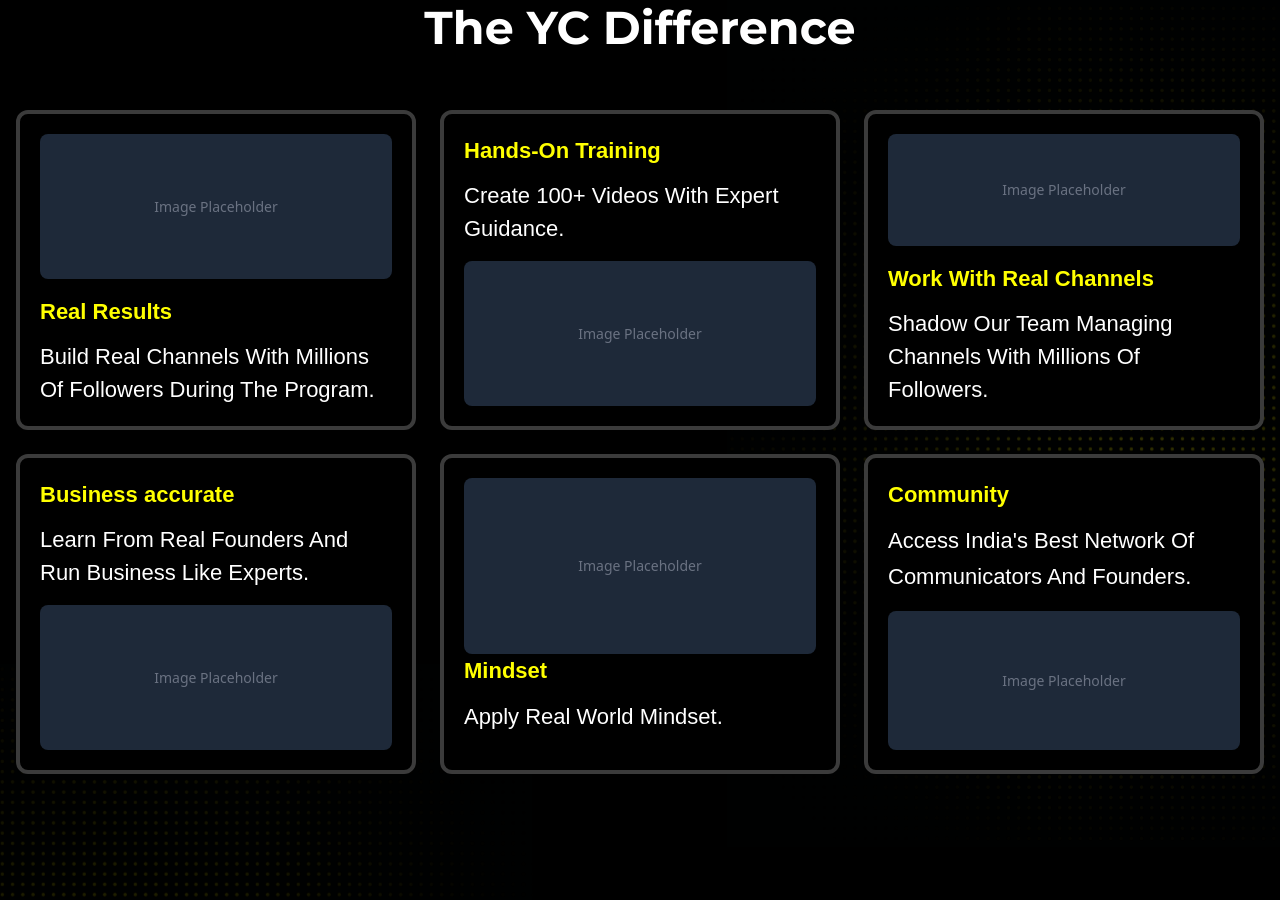
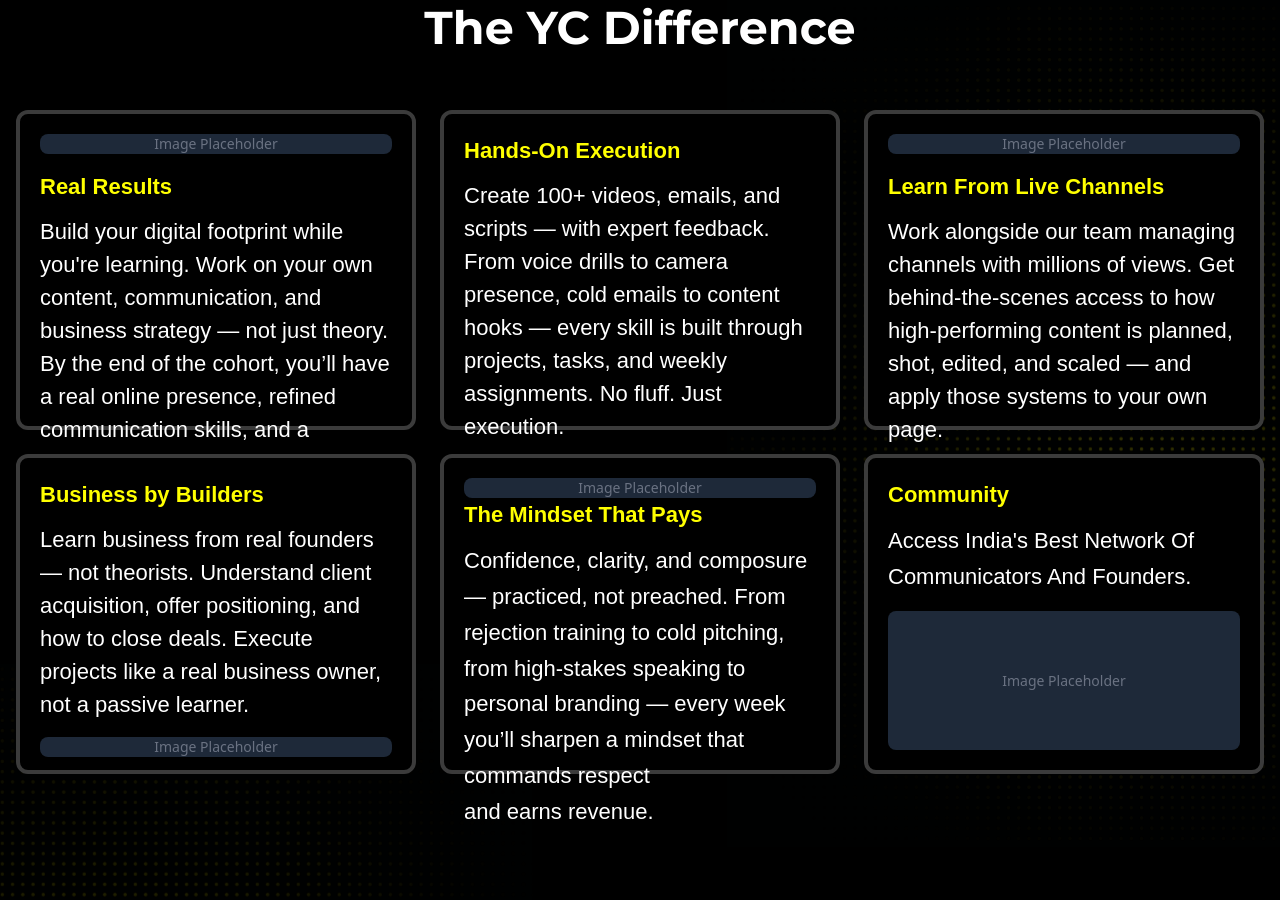
Before and after one commit to yapcapitalist/YC, a React (Vite) app: page / in a window 1280 px wide. Shown: the part 11100-12000 px from the top of the page. Built offline with nearby package versions, Linux system fonts and the light colour scheme; a web font is replaced by a local one.

Commit message:
updated content for yc difference section

```diff
--- a/src/components/TheYcDifference.jsx
+++ b/src/components/TheYcDifference.jsx
@@ -24,15 +24,18 @@ export default function YCDifference() {
             </div>
             <p className="mb-3 sdiffize- !text-[#ffff00] !font-extrabold">Real Results</p>
             <p className="price-light">
-              Build Real Channels With Millions Of Followers During The Program.
+            Build your digital footprint while you're learning.
+Work on your own content, communication, and business strategy — not just theory. By the end of the cohort, you’ll have a real online presence, refined communication skills, and a monetizable personal brand.
+
             </p>
           </div>
 
           {/* Hands-On Training - card with text first */}
           <div className="custom-border rounded-xl p-5 flex flex-col h-80">
-            <p className=" mb-3 size-diff !text-[#ffff00] !font-extrabold">Hands-On Training</p>
+            <p className=" mb-3 size-diff !text-[#ffff00] !font-extrabold">Hands-On Execution</p>
             <p className="mb-4 price-light">
-              Create 100+ Videos With Expert Guidance.
+            Create 100+ videos, emails, and scripts — with expert feedback.
+            From voice drills to camera presence, cold emails to content hooks — every skill is built through projects, tasks, and weekly assignments. No fluff. Just execution.
             </p>
             <div className="bg-gray-800 rounded-lg flex-1 flex items-center justify-center">
               <div className="text-gray-500 text-sm">Image Placeholder</div>
@@ -44,17 +47,21 @@ export default function YCDifference() {
             <div className="bg-gray-800 rounded-lg mb-4 flex-1 flex items-center justify-center">
               <div className="text-gray-500 text-sm">Image Placeholder</div>
             </div>
-            <p className=" mb-3 size-diff !text-[#ffff00] !font-extrabold">Work With Real Channels</p>
+            <p className=" mb-3 size-diff !text-[#ffff00] !font-extrabold">Learn From Live Channels</p>
             <p className="price-light">
-              Shadow Our Team Managing Channels With Millions Of Followers.
+            Work alongside our team managing channels with millions of views.
+Get behind-the-scenes access to how high-performing content is planned, shot, edited, and scaled — and apply those systems to your own page.
+
             </p>
           </div>
 
           {/* Business accurate - card with text first */}
           <div className="custom-border rounded-xl p-5 flex flex-col h-80">
-            <p className="mb-3 size-diff !text-[#ffff00] !font-extrabold">Business accurate</p>
+            <p className="mb-3 size-diff !text-[#ffff00] !font-extrabold">Business by Builders</p>
             <p className="mb-4 price-light">
-              Learn From Real Founders And Run Business Like Experts.
+            Learn business from real founders — not theorists.
+Understand client acquisition, offer positioning, and how to close deals. Execute projects like a real business owner, not a passive learner.
+
             </p>
             <div className="bg-gray-800 rounded-lg flex-1 flex items-center justify-center">
               <div className="text-gray-500 text-sm">Image Placeholder</div>
@@ -66,9 +73,10 @@ export default function YCDifference() {
             <div className="bg-gray-800 rounded-lg flex-1 flex items-center justify-center">
               <div className="text-gray-500 text-sm">Image Placeholder</div>
             </div>
-            <p className="!text-[#ffff00] size-diff !font-extrabold mb-3">Mindset</p>
+            <p className="!text-[#ffff00] size-diff !font-extrabold mb-3">The Mindset That Pays</p>
             <p className="price-light text-gray-300 text-sm leading-relaxed mb-4">
-              Apply Real World Mindset.
+            Confidence, clarity, and composure — practiced, not preached.
+            From rejection training to cold pitching, from high-stakes speaking to personal branding — every week you’ll sharpen a mindset that commands respect and earns revenue.
             </p>
           </div>
 
```
